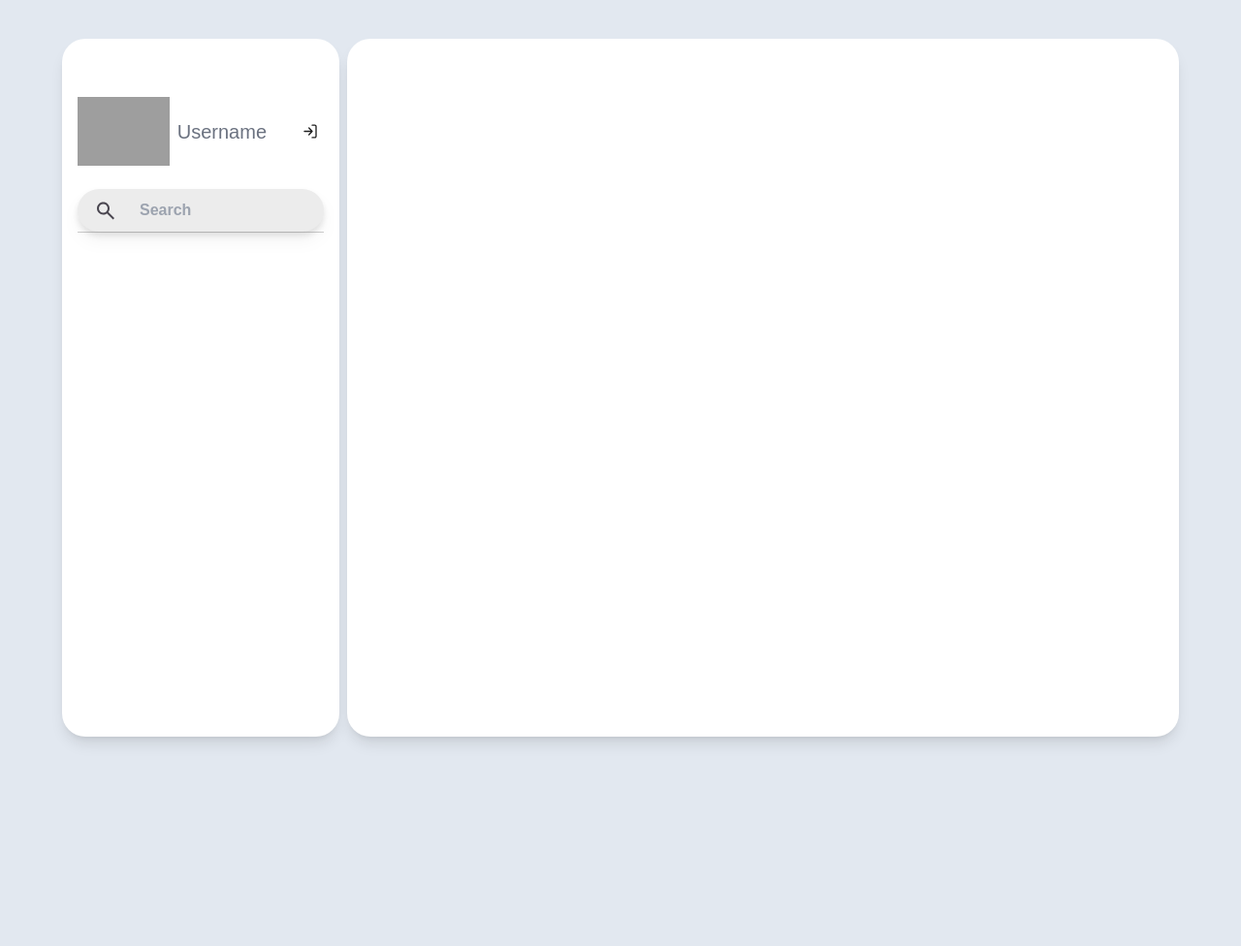
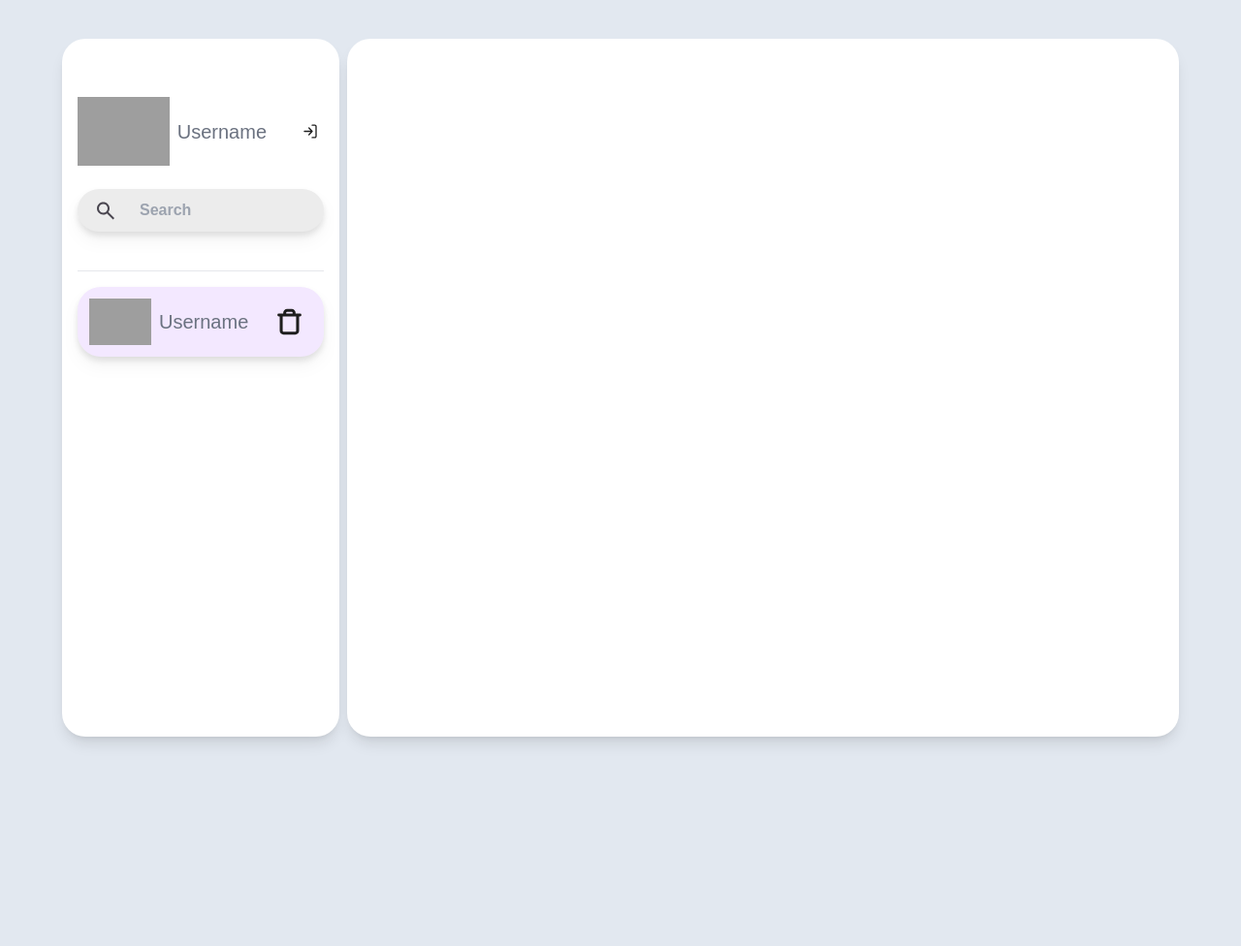
Before and after one commit to JBAyoub/Real-time-chatroom, a website: page dist/Chatroom.html in a window 1280 px wide. Shown: the whole page at 97% size. Before the commit the page ends 800 px from the top, so only its background shows below. Drawn offline with nearby package versions, Linux system fonts and the light colour scheme; grey boxes are pictures that could not be loaded.

Commit message:
sidebar layout

```diff
--- a/dist/Chatroom.html
+++ b/dist/Chatroom.html
@@ -20,13 +20,24 @@
             </div>
 
         </div>
-        <div class=" mt-6">
+        <div class="mt-6">
             <input type="text" name="text" id="text" class=" bg-[url('imgs/searchicon.svg')] bg-no-repeat bg-[position:20px_center]
                 rounded-full drop-shadow-lg bg-[#ECECEC]
-        peer w-full  font-bold  py-3 pl-16 pr-0 text-sm    focus:outline-none focus:ring-2 focus:ring-indigo-400"
+        peer w-full  font-bold  py-3 pl-16 pr-0 text-sm focus:outline-none focus:ring-2 focus:ring-indigo-400"
                 placeholder="Search" style="font-size: 16px;">
+            <hr class="mt-10 mx-auto max-w-96">
         </div>
-        <hr>
+        <div class="flex flex-col justify-start items-center  my-4 w-full h-full gap-y-4">
+            <div
+                class="w-full bg-purple-100 hover:bg-purple-300 drop-shadow-lg  mx-auto rounded-3xl p-3 flex justify-between items-center">
+                <div class="flex justify-start items-center rounded-full gap-x-2">
+                    <img src="imgs/3d_avatar_16.svg" class="max-w-16 stroke-black-500 hover:stroke-purple-700"
+                        alt="AUTHSVG">
+                    <span class="text-xl text-gray-500 text-balance">Username</span>
+                </div>
+                <button><img src="imgs/Trash.svg" class="w-3/4" alt="trash icon"></button>
+            </div>
+        </div>
     </div>
     <div class="chatroom px-9 py-5 shadow-lg rounded-3xl bg-white w-full h-100 lg:w-3/4 lg:h-full">
 
--- a/dist/styles.css
+++ b/dist/styles.css
@@ -3,8 +3,7 @@ body {
   height: 100%;
   width: 100%;
 }
-html{
-}
+
 
 .divider {
     display: flex;
@@ -33,12 +32,3 @@ html{
   color: black;
   opacity: 0.4;
 }
-hr{
-  display: block;
-  border: 0;
-  padding: 0;
-  border-bottom: 1px black solid;
-  opacity: 0.2;
-  max-width: 23em;
-  margin: 10% auto;
-}
```
Also changed, not shown: dist/imgs/Trash.svg (added), 1 other file.
